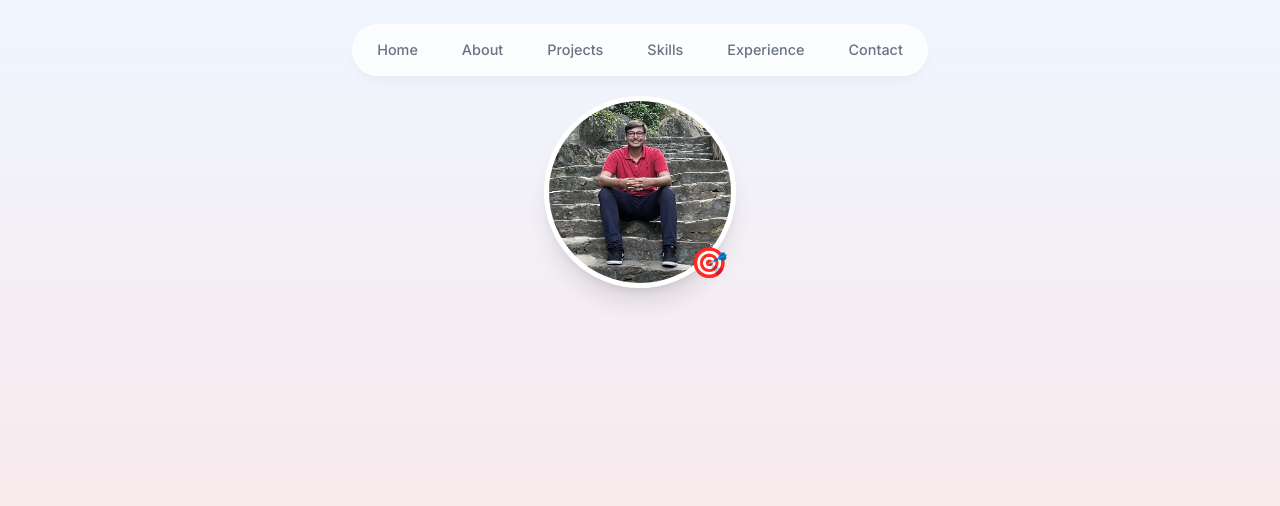
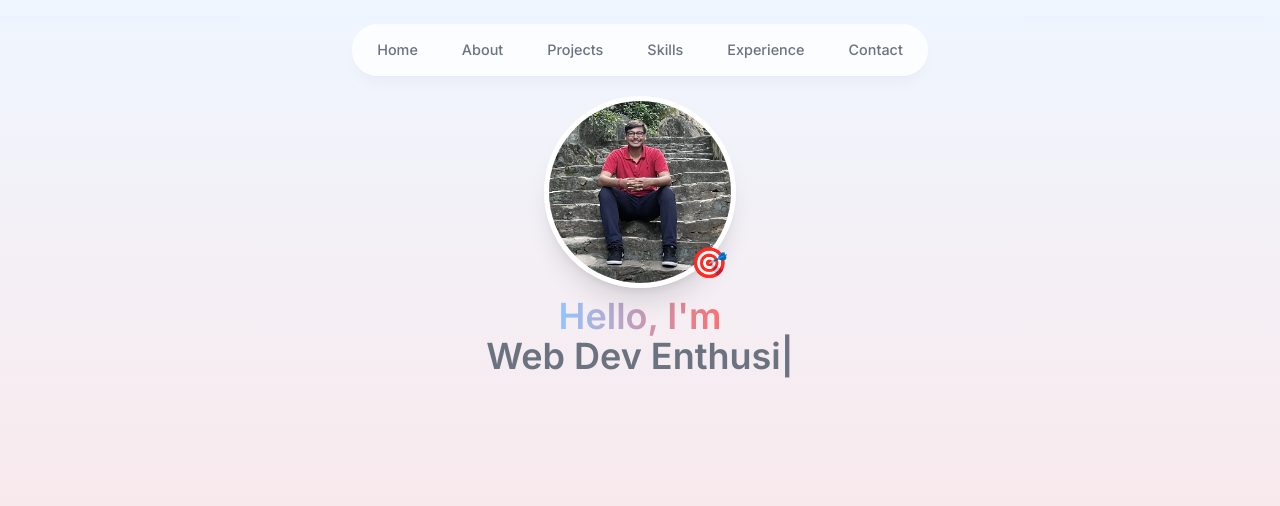
Before and after one commit to AbhaySingh5349/portfolio, a Next.js app: page / in a window 1280 px wide. Shown: the top 506 px of the page. Built offline with nearby package versions, Linux system fonts and the light colour scheme.

Commit message:
added main type animation

```diff
--- a/app/layout.tsx
+++ b/app/layout.tsx
@@ -21,7 +21,7 @@ export default function RootLayout({
   return (
     <html lang="en">
       <body
-        className={`${inter.className} w-screen h-screen bg-gradient-to-b from-blue-50 to-red-100 relative text-gray-500`}
+        className={`${inter.className} w-screen h-screen bg-gradient-to-b from-blue-50 to-red-100 relative text-gray-500 pt-32 sm:pt-24`}
       >
         <Navbar />
         {children}
--- a/components/intro.tsx
+++ b/components/intro.tsx
@@ -4,13 +4,14 @@ import React from 'react';
 
 import Image from 'next/image';
 import { motion } from 'framer-motion'; // uses useEffect, so client component
+import { TypeAnimation } from 'react-type-animation';
 
 import abhay_singh from '@/public/abhay_singh.jpeg';
 
 const Intro = () => {
   return (
     <section>
-      <div className="flex items-center justify-center">
+      <div className="flex flex-col items-center justify-center">
         <div className="relative">
           <motion.div
             initial={{ opacity: 0, scale: 0 }}
@@ -26,8 +27,8 @@ const Intro = () => {
               alt="Abhay Singh"
               width="192"
               height="192"
-              // priority={true}
-              className="h-48 w-48 rounded-full object-cover border-[0.35rem] border-white shadow-xl mt-24"
+              priority={true}
+              className="h-48 w-48 rounded-full object-cover border-[0.35rem] border-white shadow-xl"
             />
           </motion.div>
 
@@ -45,8 +46,27 @@ const Intro = () => {
             🎯
           </motion.span>
         </div>
+        <h1 className="mt-2 text-2xl sm:text-4xl sm:font-semibold flex flex-col justify-center items-center">
+          <span className="text-transparent bg-clip-text bg-gradient-to-r from-blue-300 to-red-400">
+            Hello, I'm{' '}
+          </span>
+          <TypeAnimation
+            sequence={[
+              'Abhay Singh',
+              1000,
+              'Backend Developer',
+              1000,
+              'Web Dev Enthusiast',
+              1000,
+              'Problem-Solver',
+              1000,
+            ]}
+            wrapper="span"
+            speed={50}
+            repeat={Infinity}
+          />
+        </h1>
       </div>
-      <p></p>
     </section>
   );
 };
--- a/package.json
+++ b/package.json
@@ -19,7 +19,8 @@
     "prettier": "^3.2.5",
     "react": "^18",
     "react-dom": "^18",
-    "react-icons": "^5.0.1"
+    "react-icons": "^5.0.1",
+    "react-type-animation": "^3.2.0"
   },
   "devDependencies": {
     "@types/node": "^20",
```
Also changed, not shown: libraries.txt, 1 other file (tests, documents, lock files or other folders).
